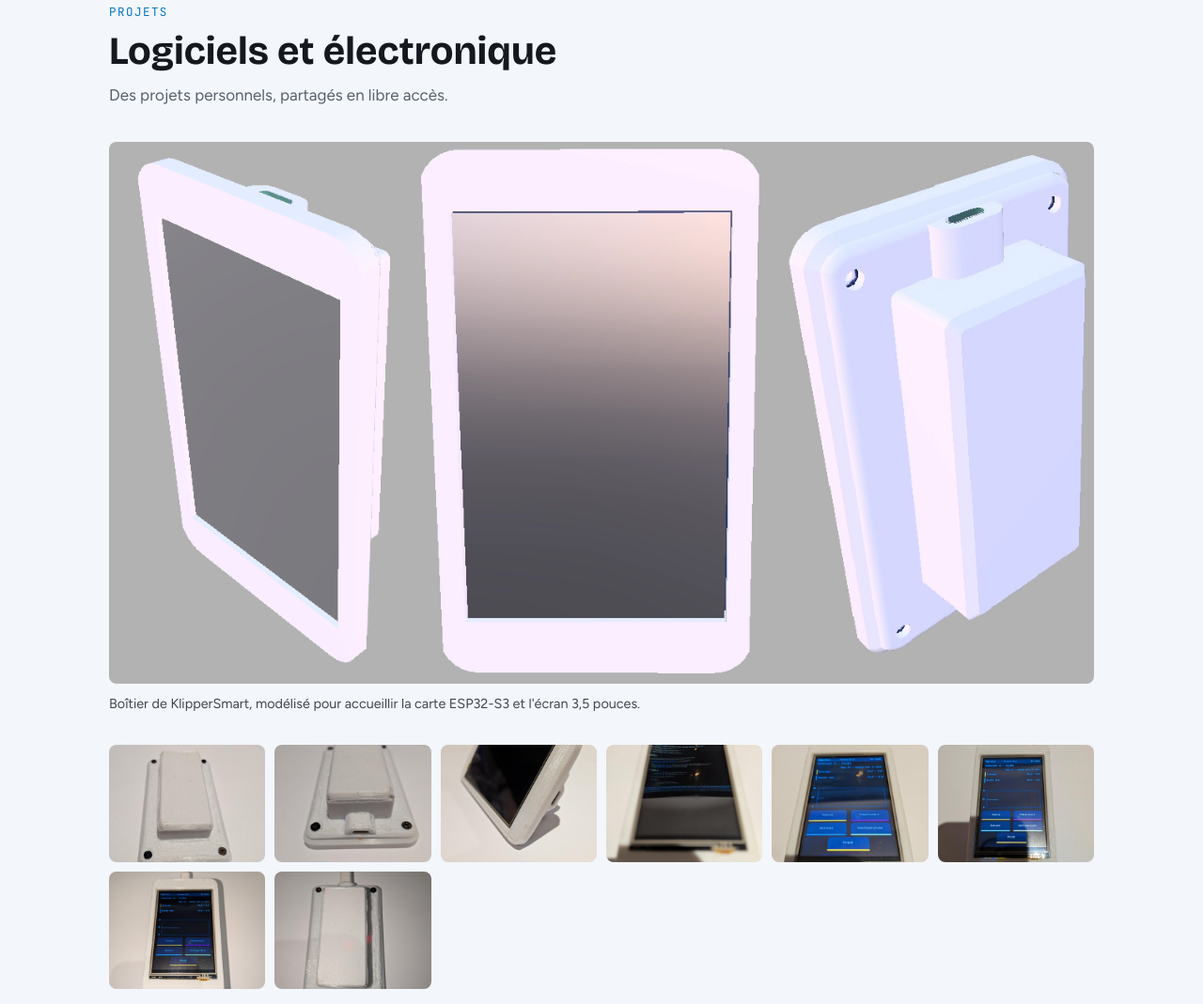
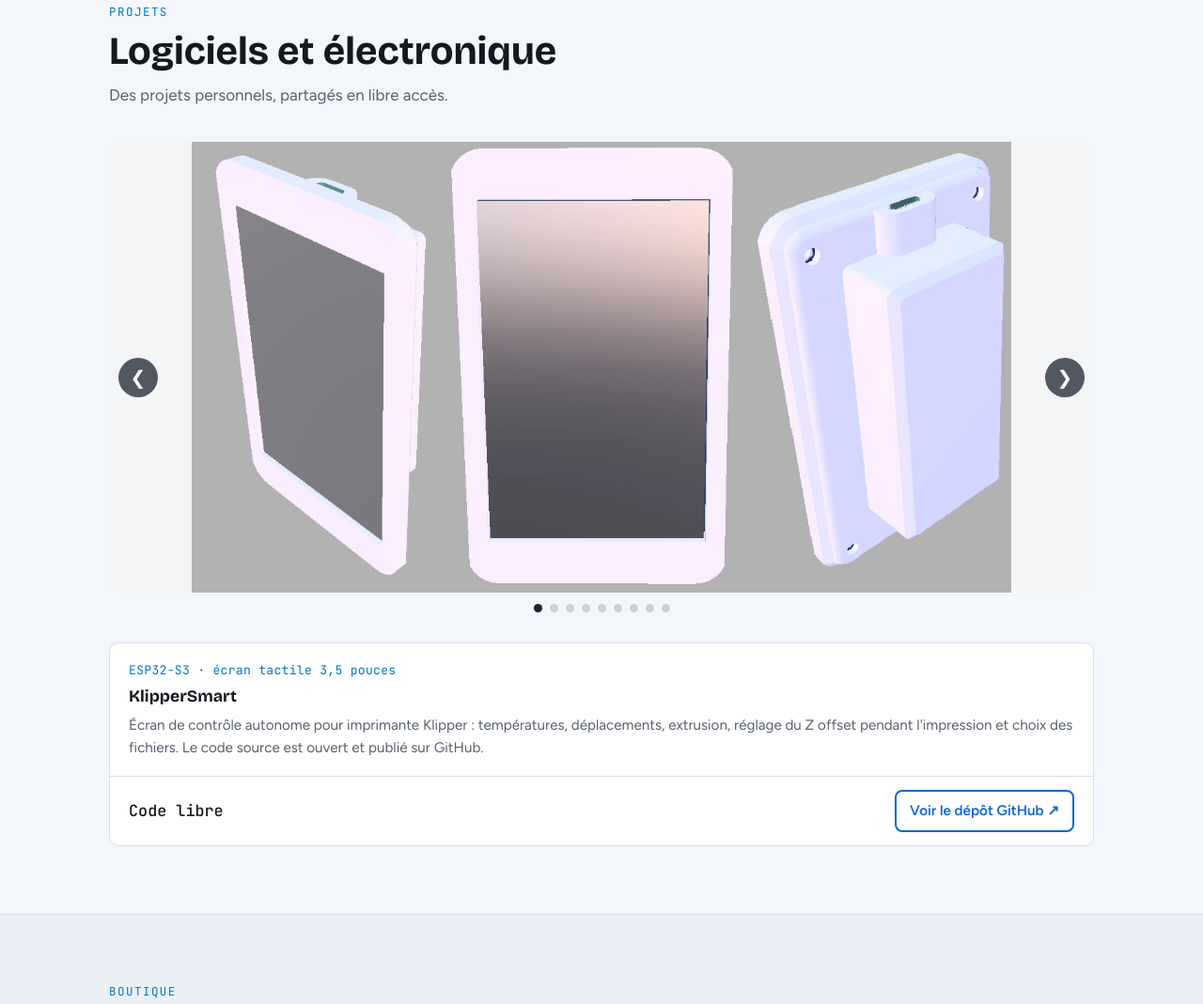
Before and after one commit to nanou974/BG3d81, a plain HTML site: page index.html in a window 1280 px wide. Shown: the part 4008-5077 px from the top of the page at 94% size. Drawn offline with nearby package versions, Linux system fonts and the light colour scheme.

Commit message:
Projets : carrousel pour le rendu et les photos de KlipperSmart
Co-Authored-By: Claude Haiku 5.5 <noreply@anthropic.com>
Claude-Session: https://claude.ai/code/session_018zNJLc8eA3NzgAznj61Cha

```diff
--- a/index.html
+++ b/index.html
@@ -236,11 +236,17 @@ footer .brand{font-family:var(--f-brand);font-size:.85rem;color:var(--ink)}
 @media (max-width:560px){ .services{grid-template-columns:1fr} }
 @media (max-width:520px){ nav{display:none} .gallery{grid-auto-rows:160px} }
 @media (prefers-reduced-motion:reduce){ html{scroll-behavior:auto} .gauge-fill,.shot img{transition:none} .shot:hover img{transform:none} }
-  .projet-rendu{margin:0 0 2rem}
-  .projet-rendu img{display:block;width:100%;height:auto;border-radius:8px}
-  .projet-rendu figcaption{margin-top:.6rem;font-size:.9rem;opacity:.8}
-  .projet-galerie{display:grid;grid-template-columns:repeat(auto-fill,minmax(160px,1fr));gap:10px;margin:0 0 2rem}
-  .projet-galerie img{display:block;width:100%;height:auto;border-radius:8px;aspect-ratio:4/3;object-fit:cover}
+  .carrousel { position:relative; margin:0 0 2rem; }
+  .carrousel-piste { display:flex; overflow-x:auto; scroll-snap-type:x mandatory; scroll-behavior:smooth; gap:12px; scrollbar-width:none; border-radius:10px; }
+  .carrousel-piste::-webkit-scrollbar { display:none; }
+  .carrousel-piste .slide { flex:0 0 100%; margin:0; scroll-snap-align:center; }
+  .carrousel-piste img { display:block; width:100%; height:auto; max-height:480px; object-fit:contain; background:#f4f5f7; border-radius:10px; }
+  .carrousel-btn { position:absolute; top:50%; transform:translateY(-50%); width:42px; height:42px; border:0; border-radius:50%; background:rgba(29,35,48,.75); color:#fff; font-size:20px; cursor:pointer; }
+  .carrousel-btn.prev { left:10px; }
+  .carrousel-btn.next { right:10px; }
+  .carrousel-points { display:flex; justify-content:center; gap:8px; margin-top:12px; }
+  .carrousel-points button { width:9px; height:9px; border-radius:50%; border:0; padding:0; background:#c9ced8; cursor:pointer; }
+  .carrousel-points button[aria-current="true"] { background:#1d2330; }
 </style>
 </head>
 <body>
@@ -397,11 +403,22 @@ footer .brand{font-family:var(--f-brand);font-size:.85rem;color:var(--ink)}
         <h2>Logiciels et électronique</h2>
         <p>Des projets personnels, partagés en libre accès.</p>
       </div>
-      <figure class="projet-rendu">
-        <img src="img/projets/klipper-smart-boitier.png" alt="Rendus 3D du boîtier de KlipperSmart, vues de trois côtés" loading="lazy">
-        <figcaption>Boîtier de KlipperSmart, modélisé pour accueillir la carte ESP32-S3 et l'écran 3,5 pouces.</figcaption>
-      </figure>
-      <div class="projet-galerie"><a href="img/projets/klipper-smart-01.jpg" target="_blank" rel="noopener"><img src="img/projets/klipper-smart-01.jpg" alt="Photo du montage KlipperSmart, vue 1" loading="lazy"></a><a href="img/projets/klipper-smart-02.jpg" target="_blank" rel="noopener"><img src="img/projets/klipper-smart-02.jpg" alt="Photo du montage KlipperSmart, vue 2" loading="lazy"></a><a href="img/projets/klipper-smart-03.jpg" target="_blank" rel="noopener"><img src="img/projets/klipper-smart-03.jpg" alt="Photo du montage KlipperSmart, vue 3" loading="lazy"></a><a href="img/projets/klipper-smart-04.jpg" target="_blank" rel="noopener"><img src="img/projets/klipper-smart-04.jpg" alt="Photo du montage KlipperSmart, vue 4" loading="lazy"></a><a href="img/projets/klipper-smart-05.jpg" target="_blank" rel="noopener"><img src="img/projets/klipper-smart-05.jpg" alt="Photo du montage KlipperSmart, vue 5" loading="lazy"></a><a href="img/projets/klipper-smart-06.jpg" target="_blank" rel="noopener"><img src="img/projets/klipper-smart-06.jpg" alt="Photo du montage KlipperSmart, vue 6" loading="lazy"></a><a href="img/projets/klipper-smart-07.jpg" target="_blank" rel="noopener"><img src="img/projets/klipper-smart-07.jpg" alt="Photo du montage KlipperSmart, vue 7" loading="lazy"></a><a href="img/projets/klipper-smart-08.jpg" target="_blank" rel="noopener"><img src="img/projets/klipper-smart-08.jpg" alt="Photo du montage KlipperSmart, vue 8" loading="lazy"></a></div>
+      <div class="carrousel" role="region" aria-roledescription="carrousel" aria-label="Photos et rendus de KlipperSmart">
+        <div class="carrousel-piste">
+          <figure class="slide"><img src="img/projets/klipper-smart-boitier.png" alt="Rendus 3D du boîtier de KlipperSmart, trois vues" loading="lazy"></figure>
+          <figure class="slide"><img src="img/projets/klipper-smart-01.jpg" alt="Photo du montage KlipperSmart, vue 1" loading="lazy"></figure>
+          <figure class="slide"><img src="img/projets/klipper-smart-02.jpg" alt="Photo du montage KlipperSmart, vue 2" loading="lazy"></figure>
+          <figure class="slide"><img src="img/projets/klipper-smart-03.jpg" alt="Photo du montage KlipperSmart, vue 3" loading="lazy"></figure>
+          <figure class="slide"><img src="img/projets/klipper-smart-04.jpg" alt="Photo du montage KlipperSmart, vue 4" loading="lazy"></figure>
+          <figure class="slide"><img src="img/projets/klipper-smart-05.jpg" alt="Photo du montage KlipperSmart, vue 5" loading="lazy"></figure>
+          <figure class="slide"><img src="img/projets/klipper-smart-06.jpg" alt="Photo du montage KlipperSmart, vue 6" loading="lazy"></figure>
+          <figure class="slide"><img src="img/projets/klipper-smart-07.jpg" alt="Photo du montage KlipperSmart, vue 7" loading="lazy"></figure>
+          <figure class="slide"><img src="img/projets/klipper-smart-08.jpg" alt="Photo du montage KlipperSmart, vue 8" loading="lazy"></figure>
+        </div>
+        <button class="carrousel-btn prev" type="button" aria-label="Image précédente">&#10094;</button>
+        <button class="carrousel-btn next" type="button" aria-label="Image suivante">&#10095;</button>
+        <div class="carrousel-points"></div>
+      </div>
       <div class="products">
         <article class="product">
           <div class="body">
@@ -1098,5 +1115,37 @@ footer .brand{font-family:var(--f-brand);font-size:.85rem;color:var(--ink)}
   linkInput.addEventListener('input', function(){ if (!isOver()) errorBox.textContent = ''; });
 })();
 </script>
+<script>
+document.querySelectorAll('.carrousel').forEach(function (c) {
+  var piste = c.querySelector('.carrousel-piste');
+  var slides = Array.prototype.slice.call(piste.querySelectorAll('.slide'));
+  var points = c.querySelector('.carrousel-points');
+  var prev = c.querySelector('.prev'), next = c.querySelector('.next');
+  slides.forEach(function (_, i) {
+    var b = document.createElement('button');
+    b.type = 'button';
+    b.setAttribute('aria-label', 'Aller à l\'image ' + (i + 1));
+    b.addEventListener('click', function () { piste.scrollTo({ left: slides[i].offsetLeft - piste.offsetLeft, behavior: 'smooth' }); });
+    points.appendChild(b);
+  });
+  function current() {
+    var x = piste.scrollLeft, best = 0, d = Infinity;
+    slides.forEach(function (s, i) { var dd = Math.abs(s.offsetLeft - piste.offsetLeft - x); if (dd < d) { d = dd; best = i; } });
+    return best;
+  }
+  function update() {
+    var i = current();
+    Array.prototype.forEach.call(points.children, function (b, j) { b.setAttribute('aria-current', j === i ? 'true' : 'false'); });
+  }
+  function go(delta) {
+    var i = Math.min(slides.length - 1, Math.max(0, current() + delta));
+    piste.scrollTo({ left: slides[i].offsetLeft - piste.offsetLeft, behavior: 'smooth' });
+  }
+  prev.addEventListener('click', function () { go(-1); });
+  next.addEventListener('click', function () { go(1); });
+  piste.addEventListener('scroll', function () { window.requestAnimationFrame(update); }, { passive: true });
+  update();
+});
+</script>
 </body>
 </html>
```
